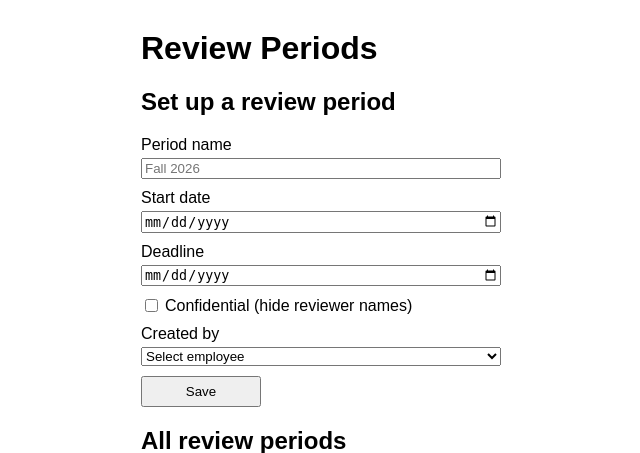
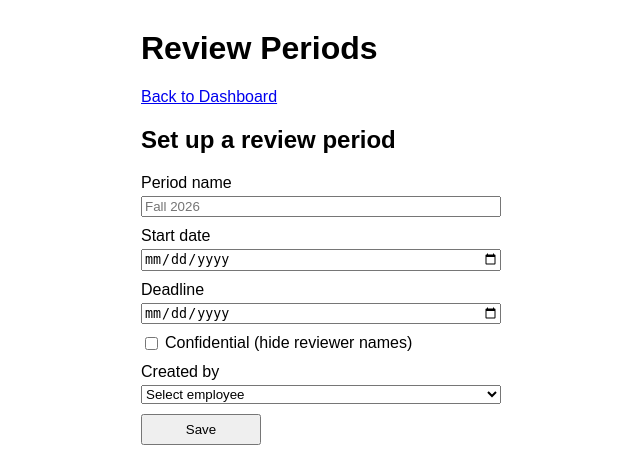
Before and after one commit to krispepper/530_2026_09_emp, a Flask app: page /periods in a window 1280 px wide. Shown: the top 453 px of the page, without its empty margins (119-759 px from the left). Run offline with Flask 3, Linux system fonts and the light colour scheme; data that the repository does not hold is empty.

Commit message:
Add link to dashboard

```diff
--- a/templates/periods.html
+++ b/templates/periods.html
@@ -8,7 +8,7 @@
 </head>
 <body>
     <h1>Review Periods</h1>
-
+    <a href="/dashboard" class="back-link">Back to Dashboard</a> <!-- Added a back link to the dashboard. CL -->
     {% if message %}<p class="message">{{ message }}</p>{% endif %}
     {% if error %}<p class="error">{{ error }}</p>{% endif %}
 
```
